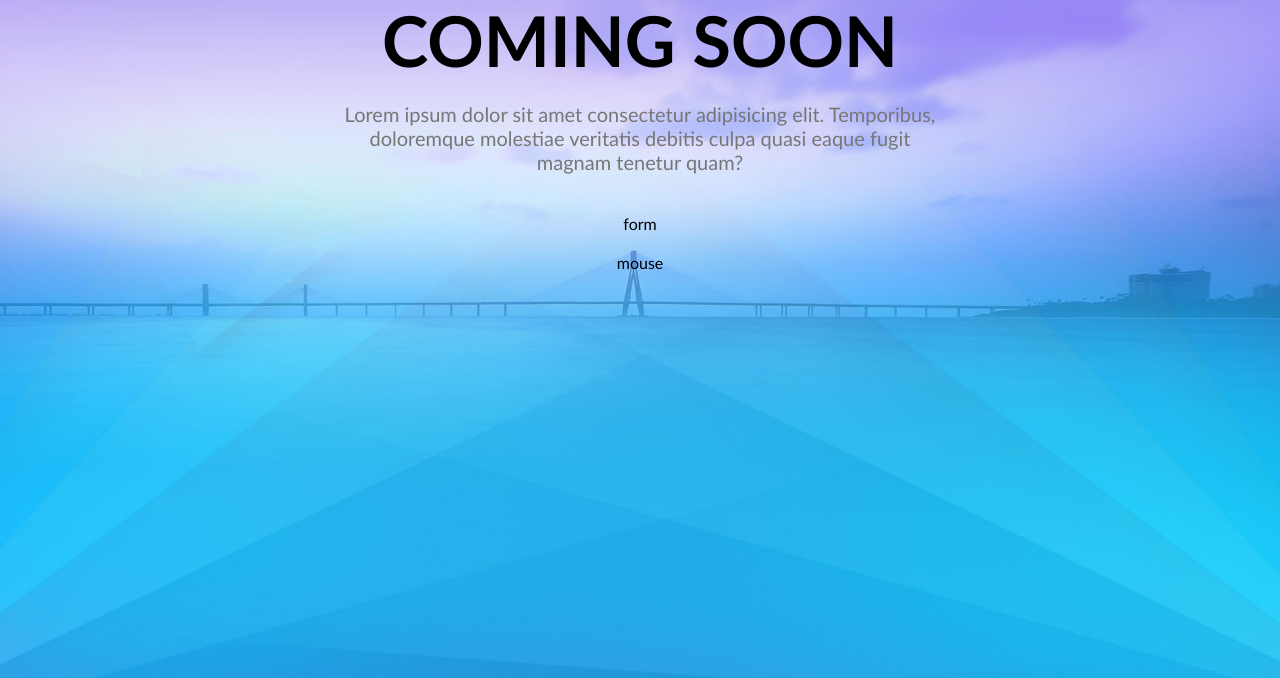
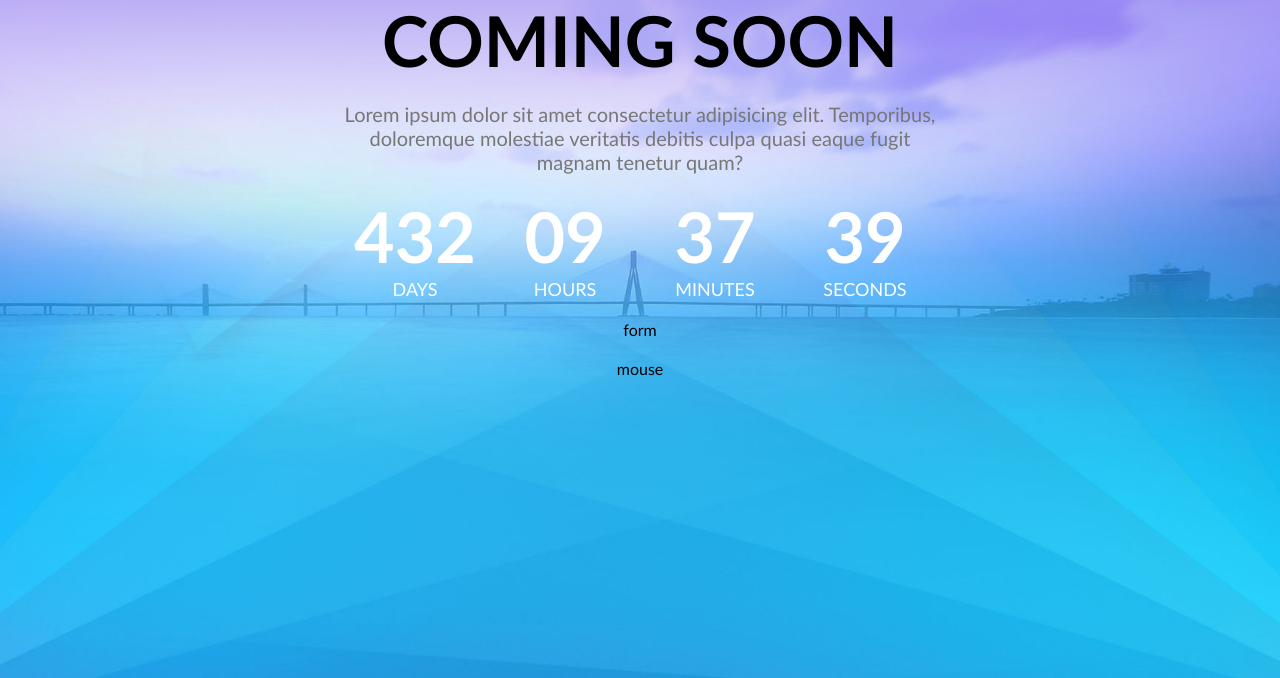
Before and after one commit to sauliusss/coming-soonjs, a website: page index.html in a window 1280 px wide. Shown: the part 122-800 px from the top of the page. Drawn offline with Linux system fonts and the light colour scheme.

Commit message:
clock desktop design

```diff
--- a/css/components/clock.css
+++ b/css/components/clock.css
@@ -0,0 +1,19 @@
+.clock {
+  display: flex;
+  width: 100%;
+  color: var(--color-light);
+  font-size: 20px;
+  font-size: 18px;
+  text-transform: uppercase;
+}
+
+.clock > .time {
+  display: flex;
+  flex-direction: column;
+  width: 25%;
+}
+
+.clock > .time > .value {
+  font-size: 70px;
+  font-weight: bold;
+}
--- a/index.html
+++ b/index.html
@@ -13,7 +13,24 @@
         <img class="logo" src="./img/icon-logo.png" alt="logo" />
         <h1 class="main-title">Coming soon</h1>
         <p class="main-description">Lorem ipsum dolor sit amet consectetur adipisicing elit. Temporibus, doloremque molestiae veritatis debitis culpa quasi eaque fugit magnam tenetur quam?</p>
-        <div class="clock"></div>
+        <div class="clock">
+          <div class="time">
+            <div class="value">432</div>
+            <div class="label">Days</div>
+          </div>
+          <div class="time">
+            <div class="value">09</div>
+            <div class="label">Hours</div>
+          </div>
+          <div class="time">
+            <div class="value">37</div>
+            <div class="label">Minutes</div>
+          </div>
+          <div class="time">
+            <div class="value">39</div>
+            <div class="label">Seconds</div>
+          </div>
+        </div>
         <form>form</form>
         <div class="mouse">mouse</div>
       </div>
```
